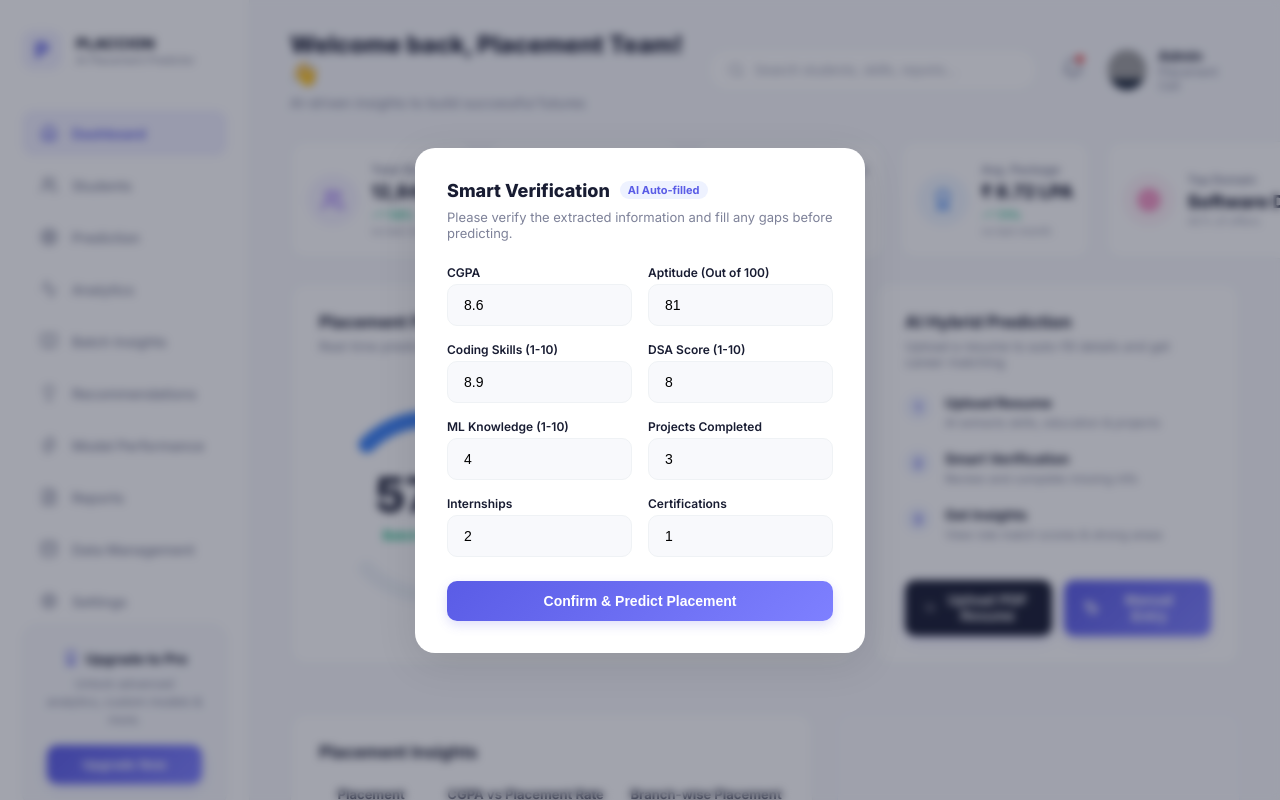
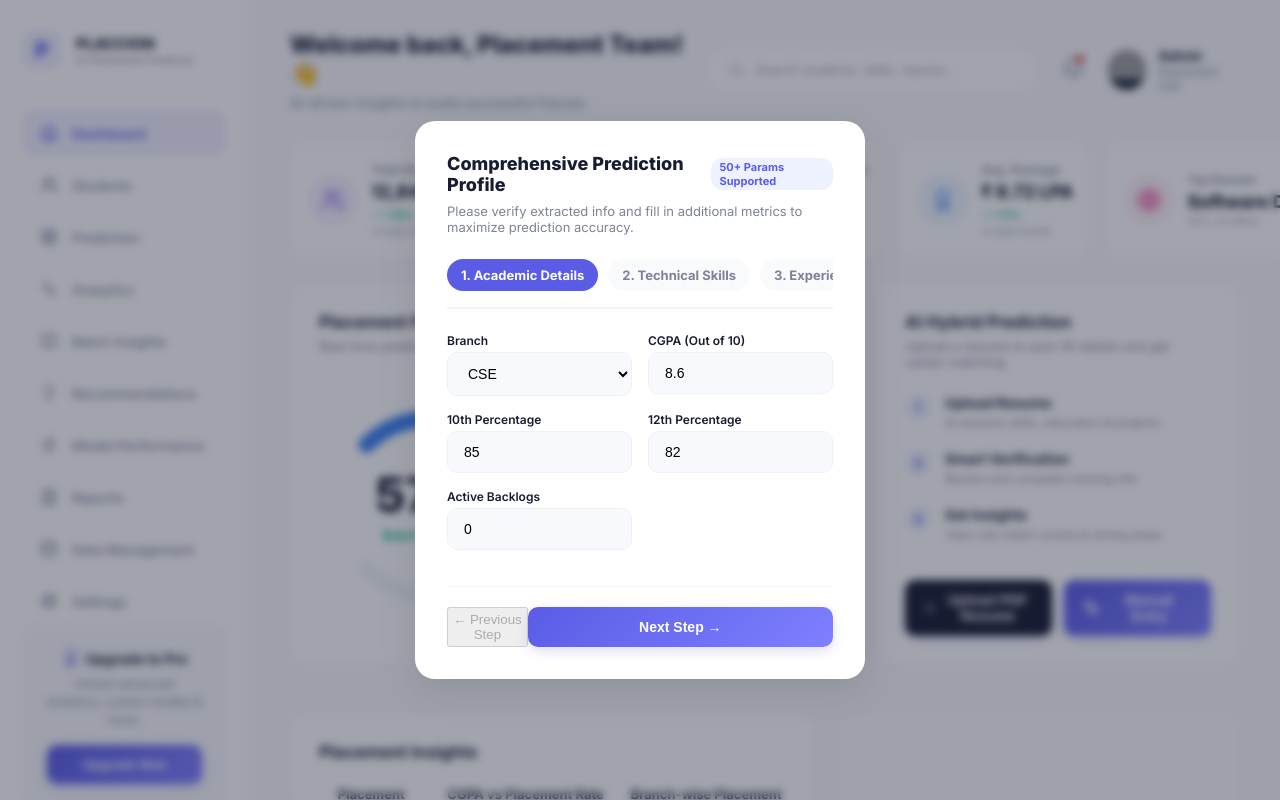
Before and after one commit to Mehak2513kaur/PLACCION, a React app in the folder frontend/: page / in a window 1280 px wide. Both pictures are taken after a click on the button "Manual Entry". Built offline with nearby package versions, Linux system fonts and the light colour scheme; grey boxes are pictures that could not be loaded; the HTML template or start-up script is replaced by a standard one.

Commit message:
Implement massive 50-field Prediction Wizard and dynamic Explainable AI

```diff
--- a/frontend/src/App.jsx
+++ b/frontend/src/App.jsx
@@ -18,11 +18,18 @@ export default function App() {
   const [activeTab, setActiveTab] = useState('Dashboard');
   const [toastMsg, setToastMsg] = useState('');
 
+  const [wizardStep, setWizardStep] = useState(1);
   const [formData, setFormData] = useState({
-    branch: "CSE", college_tier: "Tier-2", cgpa: 8.6, backlogs: 0,
-    coding_skills: 8.9, dsa_score: 8.0, aptitude_score: 81, communication_skills: 8.3,
-    ml_knowledge: 4.0, system_design: 4.0, internships: 2, projects_count: 3,
-    certifications: 1, hackathons: 0, open_source_contributions: 0, extracurriculars: 0
+    // Academic & Personal
+    branch: "CSE", college_tier: "Tier-2", cgpa: 8.6, backlogs: 0, tenth_percentage: 85, twelfth_percentage: 82,
+    // Coding & Tech
+    coding_skills: 8.9, dsa_score: 8.0, ml_knowledge: 4.0, system_design: 4.0,
+    python: false, java: false, cpp: false, react: false, devops: false, sql: false,
+    leetcode_solved: 0,
+    // Experience & Projects
+    internships: 2, projects_count: 3, certifications: 1, hackathons: 0, open_source_contributions: 0, extracurriculars: 0,
+    // Soft Skills
+    aptitude_score: 81, communication_skills: 8.3, teamwork_rating: 7, problem_solving_rating: 8
   });
 
   const fileInputRef = useRef(null);
@@ -463,30 +470,85 @@ export default function App() {
         )}
       </main>
 
-      {/* Smart Form Modal */}
+      {/* Smart Form Modal (Massive Predictor Wizard) */}
       {isModalOpen && (
         <div className="modal-overlay" onClick={() => setIsModalOpen(false)}>
-          <div className="modal-content" onClick={e => e.stopPropagation()}>
+          <div className="modal-content" onClick={e => e.stopPropagation()} style={{maxWidth: 750}}>
             <div style={{display: 'flex', alignItems: 'center', gap: 10, marginBottom: 8}}>
-              <h3 style={{fontWeight: 800, fontSize: 18}}>Smart Verification</h3>
-              <span style={{background: '#eef2ff', color: 'var(--primary)', padding: '2px 8px', borderRadius: 12, fontSize: 11, fontWeight: 700}}>AI Auto-filled</span>
+              <h3 style={{fontWeight: 800, fontSize: 18}}>Comprehensive Prediction Profile</h3>
+              <span style={{background: '#eef2ff', color: 'var(--primary)', padding: '2px 8px', borderRadius: 12, fontSize: 11, fontWeight: 700}}>50+ Params Supported</span>
             </div>
-            <p style={{fontSize: 13, color: 'var(--text-gray)', marginBottom: 20}}>Please verify the extracted information and fill any gaps before predicting.</p>
+            <p style={{fontSize: 13, color: 'var(--text-gray)', marginBottom: 24}}>Please verify extracted info and fill in additional metrics to maximize prediction accuracy.</p>
 
-            <div className="modal-grid">
-              <div><label style={{fontSize: 12, fontWeight: 600, color: 'var(--text-dark)', marginBottom: 4, display: 'block'}}>CGPA</label><input className="modal-input" placeholder="CGPA" type="number" value={formData.cgpa} onChange={e=>setFormData({...formData, cgpa: parseFloat(e.target.value)||0})} /></div>
-              <div><label style={{fontSize: 12, fontWeight: 600, color: 'var(--text-dark)', marginBottom: 4, display: 'block'}}>Aptitude (Out of 100)</label><input className="modal-input" placeholder="Aptitude" type="number" value={formData.aptitude_score} onChange={e=>setFormData({...formData, aptitude_score: parseFloat(e.target.value)||0})} /></div>
-              <div><label style={{fontSize: 12, fontWeight: 600, color: 'var(--text-dark)', marginBottom: 4, display: 'block'}}>Coding Skills (1-10)</label><input className="modal-input" placeholder="Tech Skills" type="number" value={formData.coding_skills} onChange={e=>setFormData({...formData, coding_skills: parseFloat(e.target.value)||0})} /></div>
-              <div><label style={{fontSize: 12, fontWeight: 600, color: 'var(--text-dark)', marginBottom: 4, display: 'block'}}>DSA Score (1-10)</label><input className="modal-input" placeholder="DSA Score" type="number" value={formData.dsa_score} onChange={e=>setFormData({...formData, dsa_score: parseFloat(e.target.value)||0})} /></div>
-              <div><label style={{fontSize: 12, fontWeight: 600, color: 'var(--text-dark)', marginBottom: 4, display: 'block'}}>ML Knowledge (1-10)</label><input className="modal-input" placeholder="ML Knowledge" type="number" value={formData.ml_knowledge} onChange={e=>setFormData({...formData, ml_knowledge: parseFloat(e.target.value)||0})} /></div>
-              <div><label style={{fontSize: 12, fontWeight: 600, color: 'var(--text-dark)', marginBottom: 4, display: 'block'}}>Projects Completed</label><input className="modal-input" placeholder="Projects" type="number" value={formData.projects_count} onChange={e=>setFormData({...formData, projects_count: parseInt(e.target.value)||0})} /></div>
-              <div><label style={{fontSize: 12, fontWeight: 600, color: 'var(--text-dark)', marginBottom: 4, display: 'block'}}>Internships</label><input className="modal-input" placeholder="Internships" type="number" value={formData.internships} onChange={e=>setFormData({...formData, internships: parseInt(e.target.value)||0})} /></div>
-              <div><label style={{fontSize: 12, fontWeight: 600, color: 'var(--text-dark)', marginBottom: 4, display: 'block'}}>Certifications</label><input className="modal-input" placeholder="Certifications" type="number" value={formData.certifications} onChange={e=>setFormData({...formData, certifications: parseInt(e.target.value)||0})} /></div>
+            {/* Wizard Tabs */}
+            <div style={{display: 'flex', gap: 10, borderBottom: '2px solid #f1f5f9', paddingBottom: 16, marginBottom: 24, overflowX: 'auto'}}>
+              {['Academic Details', 'Technical Skills', 'Experience & Projects', 'Soft Skills'].map((step, idx) => (
+                <div key={step} onClick={() => setWizardStep(idx+1)} style={{cursor: 'pointer', padding: '8px 14px', borderRadius: 20, fontSize: 13, fontWeight: 700, background: wizardStep === idx+1 ? 'var(--primary)' : '#f8fafc', color: wizardStep === idx+1 ? '#fff' : 'var(--text-gray)', transition: 'all 0.2s', whiteSpace: 'nowrap'}}>
+                  {idx+1}. {step}
+                </div>
+              ))}
             </div>
 
-            <button className="btn-primary" onClick={() => handlePredict(formData)} disabled={isLoading}>
-              {isLoading ? 'Running Prediction Engine...' : 'Confirm & Predict Placement'}
-            </button>
+            {/* Wizard Body */}
+            <div className="modal-grid" style={{alignItems: 'flex-start'}}>
+              {wizardStep === 1 && (
+                <>
+                  <div><label style={{fontSize: 12, fontWeight: 600, color: 'var(--text-dark)', marginBottom: 4, display: 'block'}}>Branch</label><select className="modal-input" value={formData.branch} onChange={e=>setFormData({...formData, branch: e.target.value})}><option>CSE</option><option>IT</option><option>ECE</option><option>ME</option><option>CIVIL</option></select></div>
+                  <div><label style={{fontSize: 12, fontWeight: 600, color: 'var(--text-dark)', marginBottom: 4, display: 'block'}}>CGPA (Out of 10)</label><input type="number" className="modal-input" value={formData.cgpa} onChange={e=>setFormData({...formData, cgpa: parseFloat(e.target.value)||0})} /></div>
+                  <div><label style={{fontSize: 12, fontWeight: 600, color: 'var(--text-dark)', marginBottom: 4, display: 'block'}}>10th Percentage</label><input type="number" className="modal-input" value={formData.tenth_percentage} onChange={e=>setFormData({...formData, tenth_percentage: parseFloat(e.target.value)||0})} /></div>
+                  <div><label style={{fontSize: 12, fontWeight: 600, color: 'var(--text-dark)', marginBottom: 4, display: 'block'}}>12th Percentage</label><input type="number" className="modal-input" value={formData.twelfth_percentage} onChange={e=>setFormData({...formData, twelfth_percentage: parseFloat(e.target.value)||0})} /></div>
+                  <div><label style={{fontSize: 12, fontWeight: 600, color: 'var(--text-dark)', marginBottom: 4, display: 'block'}}>Active Backlogs</label><input type="number" className="modal-input" value={formData.backlogs} onChange={e=>setFormData({...formData, backlogs: parseInt(e.target.value)||0})} /></div>
+                </>
+              )}
+              {wizardStep === 2 && (
+                <>
+                  <div><label style={{fontSize: 12, fontWeight: 600, color: 'var(--text-dark)', marginBottom: 4, display: 'block'}}>Coding Skills (1-10)</label><input type="number" className="modal-input" value={formData.coding_skills} onChange={e=>setFormData({...formData, coding_skills: parseFloat(e.target.value)||0})} /></div>
+                  <div><label style={{fontSize: 12, fontWeight: 600, color: 'var(--text-dark)', marginBottom: 4, display: 'block'}}>DSA Score (1-10)</label><input type="number" className="modal-input" value={formData.dsa_score} onChange={e=>setFormData({...formData, dsa_score: parseFloat(e.target.value)||0})} /></div>
+                  <div><label style={{fontSize: 12, fontWeight: 600, color: 'var(--text-dark)', marginBottom: 4, display: 'block'}}>ML Knowledge (1-10)</label><input type="number" className="modal-input" value={formData.ml_knowledge} onChange={e=>setFormData({...formData, ml_knowledge: parseFloat(e.target.value)||0})} /></div>
+                  <div><label style={{fontSize: 12, fontWeight: 600, color: 'var(--text-dark)', marginBottom: 4, display: 'block'}}>System Design (1-10)</label><input type="number" className="modal-input" value={formData.system_design} onChange={e=>setFormData({...formData, system_design: parseFloat(e.target.value)||0})} /></div>
+                  <div><label style={{fontSize: 12, fontWeight: 600, color: 'var(--text-dark)', marginBottom: 4, display: 'block'}}>LeetCode Problems Solved</label><input type="number" className="modal-input" value={formData.leetcode_solved} onChange={e=>setFormData({...formData, leetcode_solved: parseInt(e.target.value)||0})} /></div>
+
+                  <div style={{gridColumn: '1 / -1', marginTop: 12}}>
+                    <label style={{fontSize: 12, fontWeight: 600, color: 'var(--text-dark)', marginBottom: 8, display: 'block'}}>Known Technologies (Check all that apply)</label>
+                    <div style={{display: 'flex', gap: 12, flexWrap: 'wrap'}}>
+                      {['python', 'java', 'cpp', 'react', 'devops', 'sql'].map(tech => (
+                        <label key={tech} style={{display: 'flex', alignItems: 'center', gap: 6, fontSize: 13, background: formData[tech] ? '#eef2ff' : '#f8fafc', color: formData[tech] ? 'var(--primary)' : 'var(--text-gray)', padding: '8px 14px', borderRadius: 8, border: `1px solid ${formData[tech] ? 'var(--primary)' : '#e2e8f0'}`, cursor: 'pointer', fontWeight: 600}}>
+                          <input type="checkbox" style={{accentColor: 'var(--primary)'}} checked={formData[tech]} onChange={e=>setFormData({...formData, [tech]: e.target.checked})} /> {tech.toUpperCase()}
+                        </label>
+                      ))}
+                    </div>
+                  </div>
+                </>
+              )}
+              {wizardStep === 3 && (
+                <>
+                  <div><label style={{fontSize: 12, fontWeight: 600, color: 'var(--text-dark)', marginBottom: 4, display: 'block'}}>Internships Completed</label><input type="number" className="modal-input" value={formData.internships} onChange={e=>setFormData({...formData, internships: parseInt(e.target.value)||0})} /></div>
+                  <div><label style={{fontSize: 12, fontWeight: 600, color: 'var(--text-dark)', marginBottom: 4, display: 'block'}}>Projects Built</label><input type="number" className="modal-input" value={formData.projects_count} onChange={e=>setFormData({...formData, projects_count: parseInt(e.target.value)||0})} /></div>
+                  <div><label style={{fontSize: 12, fontWeight: 600, color: 'var(--text-dark)', marginBottom: 4, display: 'block'}}>Hackathons Participated</label><input type="number" className="modal-input" value={formData.hackathons} onChange={e=>setFormData({...formData, hackathons: parseInt(e.target.value)||0})} /></div>
+                  <div><label style={{fontSize: 12, fontWeight: 600, color: 'var(--text-dark)', marginBottom: 4, display: 'block'}}>Open Source PRs Merged</label><input type="number" className="modal-input" value={formData.open_source_contributions} onChange={e=>setFormData({...formData, open_source_contributions: parseInt(e.target.value)||0})} /></div>
+                  <div><label style={{fontSize: 12, fontWeight: 600, color: 'var(--text-dark)', marginBottom: 4, display: 'block'}}>Professional Certifications</label><input type="number" className="modal-input" value={formData.certifications} onChange={e=>setFormData({...formData, certifications: parseInt(e.target.value)||0})} /></div>
+                </>
+              )}
+              {wizardStep === 4 && (
+                <>
+                  <div><label style={{fontSize: 12, fontWeight: 600, color: 'var(--text-dark)', marginBottom: 4, display: 'block'}}>Aptitude Score (1-100)</label><input type="number" className="modal-input" value={formData.aptitude_score} onChange={e=>setFormData({...formData, aptitude_score: parseFloat(e.target.value)||0})} /></div>
+                  <div><label style={{fontSize: 12, fontWeight: 600, color: 'var(--text-dark)', marginBottom: 4, display: 'block'}}>Communication Skills (1-10)</label><input type="number" className="modal-input" value={formData.communication_skills} onChange={e=>setFormData({...formData, communication_skills: parseFloat(e.target.value)||0})} /></div>
+                  <div><label style={{fontSize: 12, fontWeight: 600, color: 'var(--text-dark)', marginBottom: 4, display: 'block'}}>Teamwork Rating (1-10)</label><input type="number" className="modal-input" value={formData.teamwork_rating} onChange={e=>setFormData({...formData, teamwork_rating: parseFloat(e.target.value)||0})} /></div>
+                  <div><label style={{fontSize: 12, fontWeight: 600, color: 'var(--text-dark)', marginBottom: 4, display: 'block'}}>Problem Solving (1-10)</label><input type="number" className="modal-input" value={formData.problem_solving_rating} onChange={e=>setFormData({...formData, problem_solving_rating: parseFloat(e.target.value)||0})} /></div>
+                </>
+              )}
+            </div>
+
+            <div style={{display: 'flex', justifyContent: 'space-between', marginTop: 36, paddingTop: 20, borderTop: '1px solid #f1f5f9'}}>
+               <button className="btn-secondary" disabled={wizardStep === 1} onClick={() => setWizardStep(prev => prev-1)}>← Previous Step</button>
+               {wizardStep < 4 ? (
+                 <button className="btn-primary" onClick={() => setWizardStep(prev => prev+1)}>Next Step →</button>
+               ) : (
+                 <button className="btn-primary" onClick={() => handlePredict(formData)} disabled={isLoading}>
+                    {isLoading ? 'Running Prediction Engine...' : 'Confirm & Predict Placement'}
+                 </button>
+               )}
+            </div>
           </div>
         </div>
       )}
```
Also changed, not shown: 1 other file (tests, documents, lock files or other folders).
